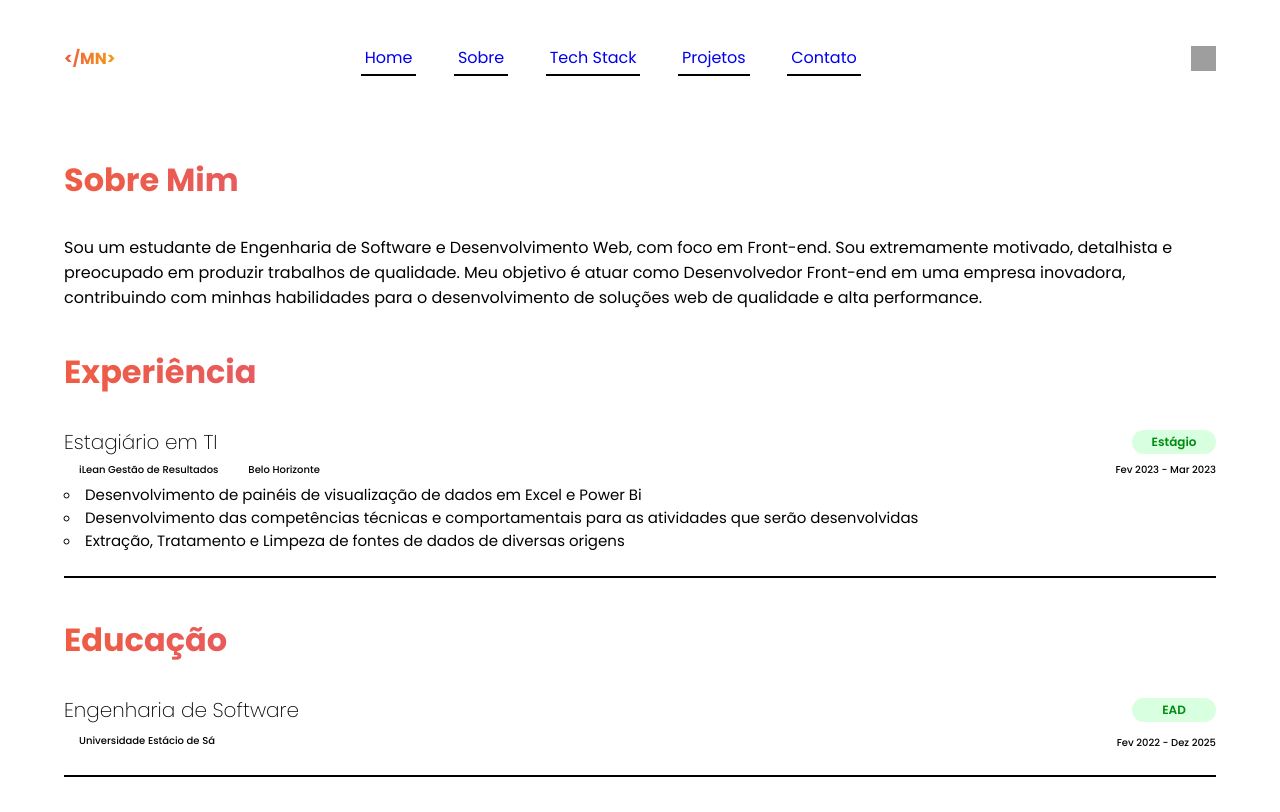
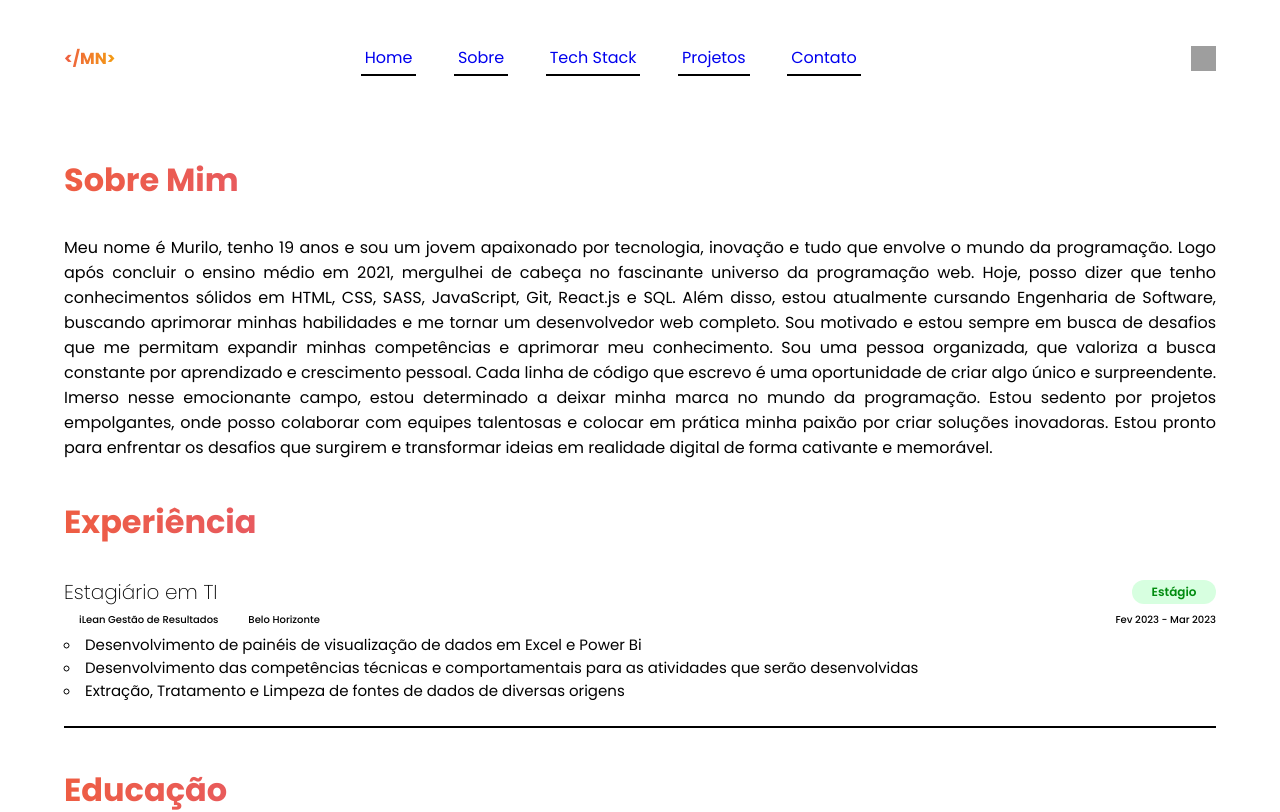
Before and after one commit to murilonicemento/my-portfolio, a React (Vite) app: page /about in a window 1280 px wide. Shown: the top 812 px of the page. Built offline with nearby package versions, Linux system fonts and the light colour scheme; grey boxes are pictures that could not be loaded.

Commit message:
Mudança do texto da página sobre mim

```diff
--- a/src/pages/About/index.jsx
+++ b/src/pages/About/index.jsx
@@ -19,12 +19,24 @@ export function About() {
       <Main>
         <h1>Sobre Mim</h1>
         <p>
-          Sou um estudante de Engenharia de Software e Desenvolvimento Web, com
-          foco em Front-end. Sou extremamente motivado, detalhista e preocupado
-          em produzir trabalhos de qualidade. Meu objetivo é atuar como
-          Desenvolvedor Front-end em uma empresa inovadora, contribuindo com
-          minhas habilidades para o desenvolvimento de soluções web de qualidade
-          e alta performance.
+          Meu nome é Murilo, tenho 19 anos e sou um jovem apaixonado por
+          tecnologia, inovação e tudo que envolve o mundo da programação. Logo
+          após concluir o ensino médio em 2021, mergulhei de cabeça no
+          fascinante universo da programação web. Hoje, posso dizer que tenho
+          conhecimentos sólidos em HTML, CSS, SASS, JavaScript, Git, React.js e
+          SQL. Além disso, estou atualmente cursando Engenharia de Software,
+          buscando aprimorar minhas habilidades e me tornar um desenvolvedor web
+          completo. Sou motivado e estou sempre em busca de desafios que me
+          permitam expandir minhas competências e aprimorar meu conhecimento.
+          Sou uma pessoa organizada, que valoriza a busca constante por
+          aprendizado e crescimento pessoal. Cada linha de código que escrevo é
+          uma oportunidade de criar algo único e surpreendente. Imerso nesse
+          emocionante campo, estou determinado a deixar minha marca no mundo da
+          programação. Estou sedento por projetos empolgantes, onde posso
+          colaborar com equipes talentosas e colocar em prática minha paixão por
+          criar soluções inovadoras. Estou pronto para enfrentar os desafios que
+          surgirem e transformar ideias em realidade digital de forma cativante
+          e memorável.
         </p>
         <h1>Experiência</h1>
         <WorkExperience>
--- a/src/styles/globalStyles.jsx
+++ b/src/styles/globalStyles.jsx
@@ -59,6 +59,10 @@ export const Main = styled.main`
     font-weight: bold;
   }
 
+  p {
+    text-align: justify;
+  }
+
   @keyframes fadeIn {
     from {
       opacity: 0;
```
